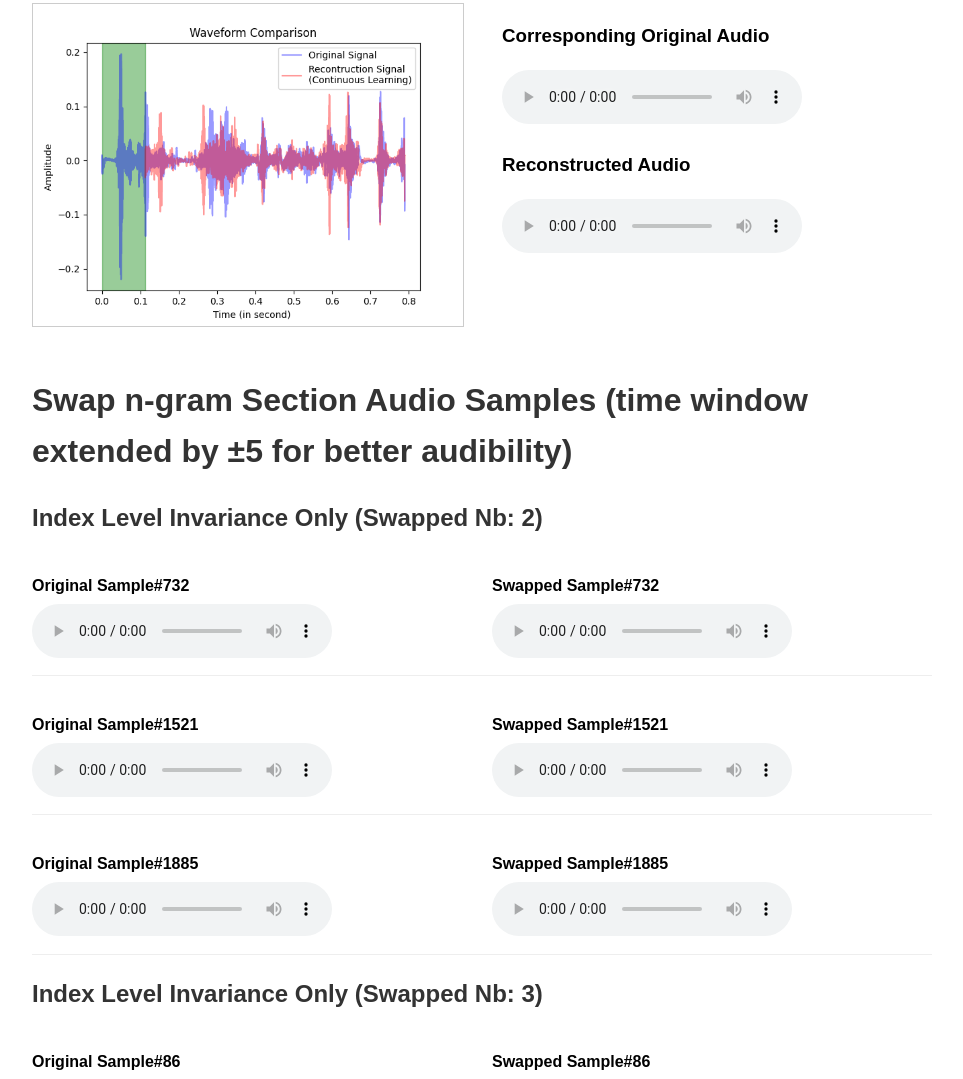
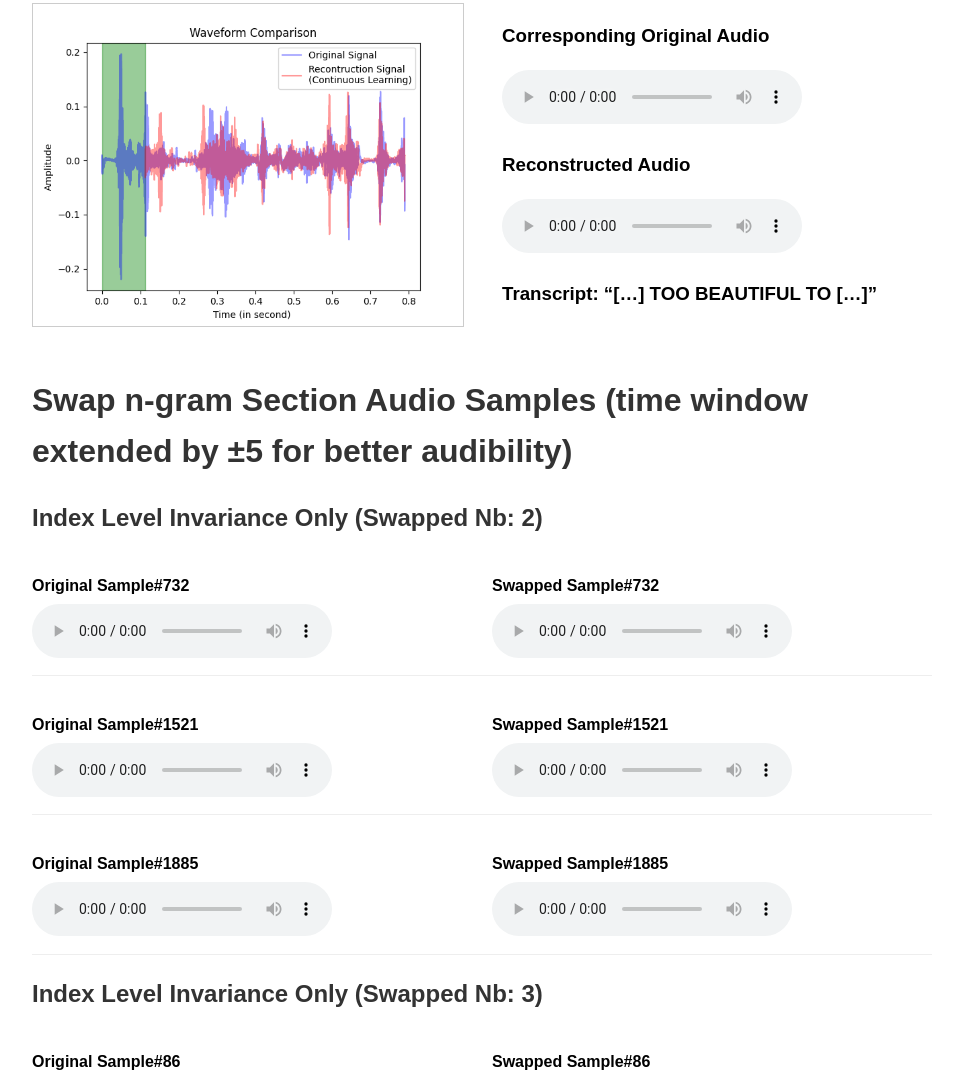
Before and after one commit to XiaodanChenSheldan/Rank-order-Coding-Audio-Samples, a plain HTML site: page index.html in a window 1280 px wide. Shown: the part 1052-2131 px from the top of the page, without its empty margins (158-1121 px from the left). Drawn offline with Linux system fonts and the light colour scheme.

Commit message:
Update index.html

```diff
--- a/index.html
+++ b/index.html
@@ -143,6 +143,7 @@
           <source src="con_gen_media/long/reconstruction_audio_9.wav" type="audio/wav" />
           Your browser does not support the audio element.
         </audio>
+        <h3>Transcript: “[…] TOO BEAUTIFUL TO […]”</h3>
       </div>
     </div>
   </div>
```
